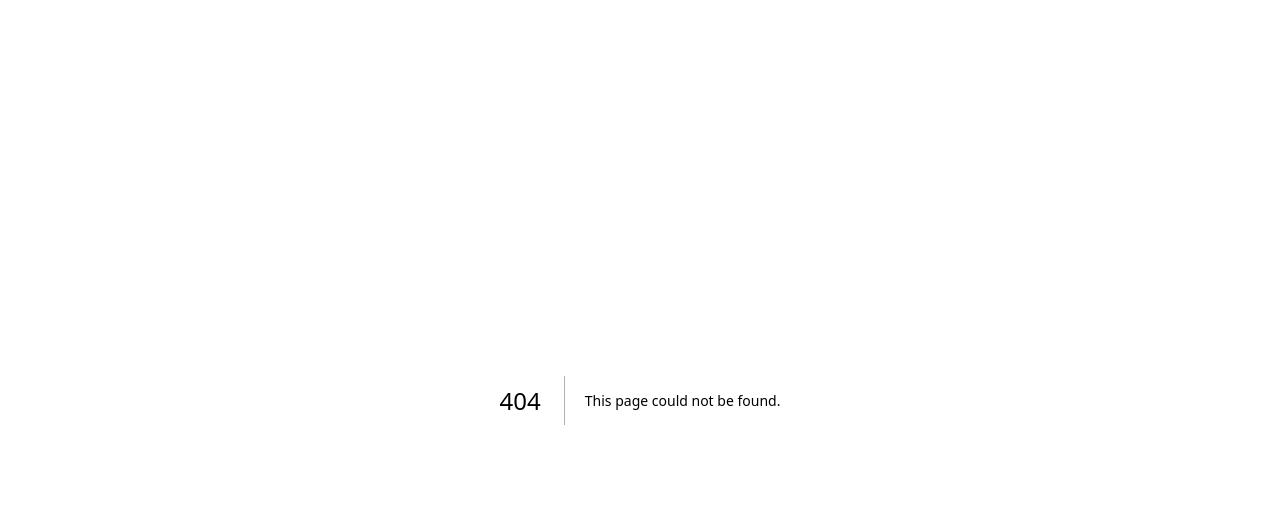
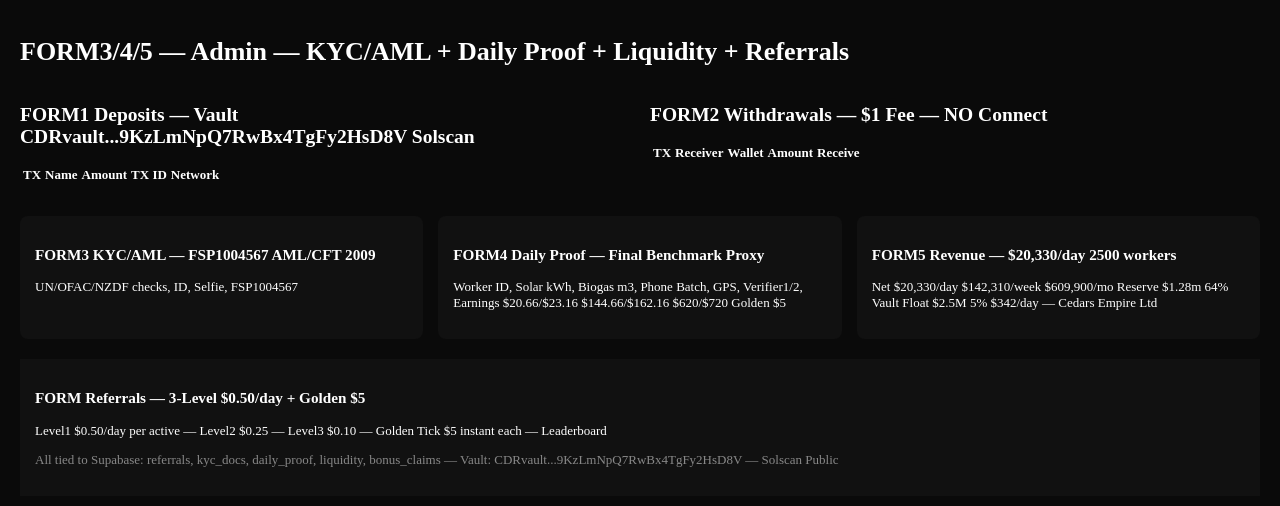
Before and after one commit to Cedars-Empire/cedars-of-wealth, a Next.js app: page /admin in a window 1280 px wide. Before the commit this address had no page. Shown: the top 506 px of the page. Built offline with nearby package versions, Linux system fonts and the light colour scheme; no server answers; the database is empty.

Commit message:
Create page.tsx

```diff
--- /dev/null
+++ b/app/admin/page.tsx
@@ -0,0 +1,54 @@
+"use client"
+import { useEffect, useState } from 'react'
+import { supabase } from '../../lib/supabase'
+
+export default function Admin() {
+  const [deposits, setDeposits] = useState<any[]>([])
+  const [withdrawals, setWithdrawals] = useState<any[]>([])
+
+  useEffect(() => {
+    supabase.from('deposits').select('*').order('created_at',{ascending:false}).limit(50).then(r=>setDeposits(r.data||[]))
+    supabase.from('withdrawals').select('*').order('created_at',{ascending:false}).limit(50).then(r=>setWithdrawals(r.data||[]))
+  }, [])
+
+  return (
+    <main style={{padding:20, background:'#0a0a0a', color:'#fff', minHeight:'100vh', fontSize:13}}>
+      <h1>FORM3/4/5 — Admin — KYC/AML + Daily Proof + Liquidity + Referrals</h1>
+      <div style={{display:'grid', gridTemplateColumns:'1fr 1fr', gap:20, marginTop:20}}>
+
+        <div>
+          <h2>FORM1 Deposits — Vault CDRvault...9KzLmNpQ7RwBx4TgFy2HsD8V Solscan</h2>
+          <table><thead><tr><th>TX</th><th>Name</th><th>Amount</th><th>TX ID</th><th>Network</th></tr></thead>
+          <tbody>{deposits.map(d=><tr key={d.id}><td>{d.tx_number}</td><td>{d.sender_name}</td><td>${d.amount}</td><td style={{maxWidth:100, overflow:'hidden'}}>{d.tx_id}</td><td>{d.network}</td></tr>)}</tbody></table>
+        </div>
+
+        <div>
+          <h2>FORM2 Withdrawals — $1 Fee — NO Connect</h2>
+          <table><thead><tr><th>TX</th><th>Receiver</th><th>Wallet</th><th>Amount</th><th>Receive</th></tr></thead>
+          <tbody>{withdrawals.map(w=><tr key={w.id}><td>{w.tx_number}</td><td>{w.receiver_name}</td><td style={{maxWidth:100, overflow:'hidden'}}>{w.wallet_address}</td><td>${w.amount}</td><td>${w.receive_amount}</td></tr>)}</tbody></table>
+        </div>
+      </div>
+
+      <div style={{marginTop:30, display:'grid', gridTemplateColumns:'1fr 1fr 1fr', gap:15}}>
+        <div style={{background:'#111', padding:15, borderRadius:8}}>
+          <h3>FORM3 KYC/AML — FSP1004567 AML/CFT 2009</h3>
+          <p>UN/OFAC/NZDF checks, ID, Selfie, FSP1004567</p>
+        </div>
+        <div style={{background:'#111', padding:15, borderRadius:8}}>
+          <h3>FORM4 Daily Proof — Final Benchmark Proxy</h3>
+          <p>Worker ID, Solar kWh, Biogas m3, Phone Batch, GPS, Verifier1/2, Earnings $20.66/$23.16 $144.66/$162.16 $620/$720 Golden $5</p>
+        </div>
+        <div style={{background:'#111', padding:15, borderRadius:8}}>
+          <h3>FORM5 Revenue — $20,330/day 2500 workers</h3>
+          <p>Net $20,330/day $142,310/week $609,900/mo Reserve $1.28m 64% Vault Float $2.5M 5% $342/day — Cedars Empire Ltd</p>
+        </div>
+      </div>
+
+      <div style={{marginTop:20, background:'#111', padding:15}}>
+        <h3>FORM Referrals — 3-Level $0.50/day + Golden $5</h3>
+        <p>Level1 $0.50/day per active — Level2 $0.25 — Level3 $0.10 — Golden Tick $5 instant each — Leaderboard</p>
+        <p style={{color:'#888'}}>All tied to Supabase: referrals, kyc_docs, daily_proof, liquidity, bonus_claims — Vault: CDRvault...9KzLmNpQ7RwBx4TgFy2HsD8V — Solscan Public</p>
+      </div>
+    </main>
+  )
+}
```
